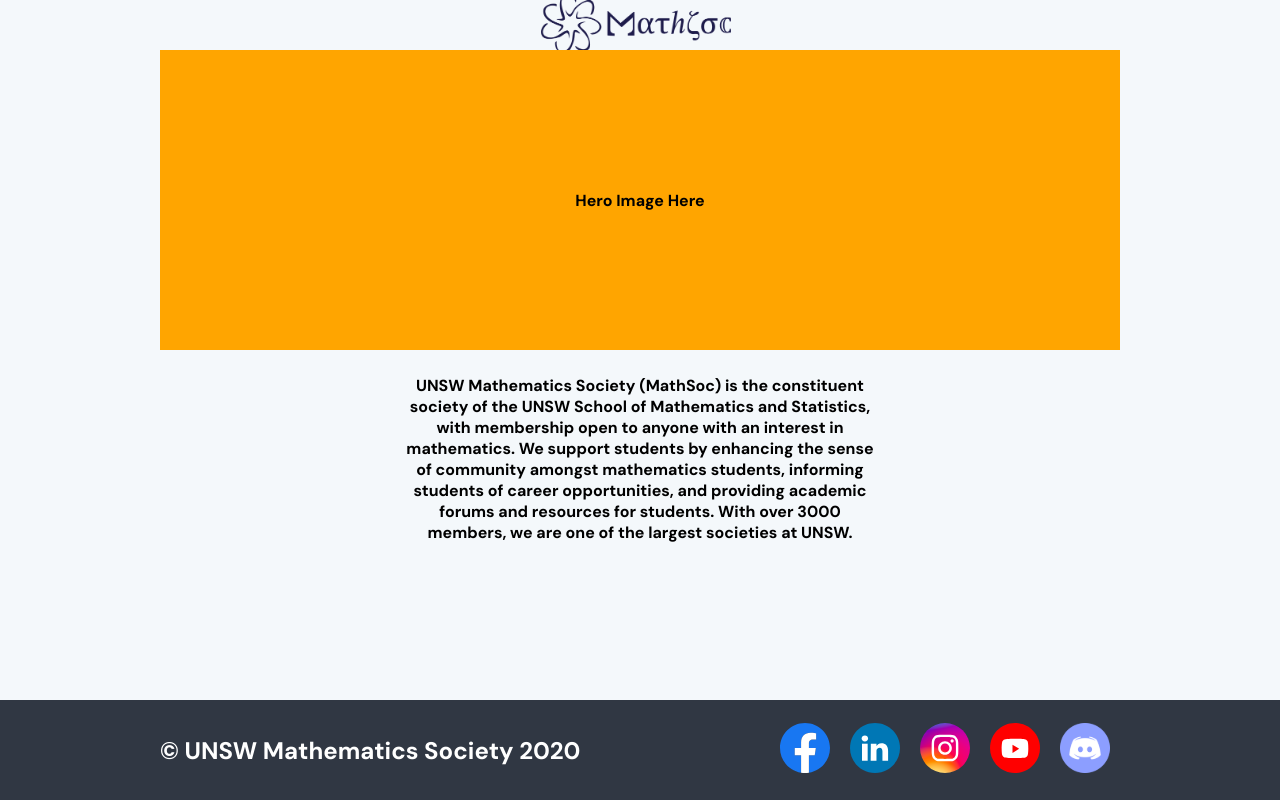
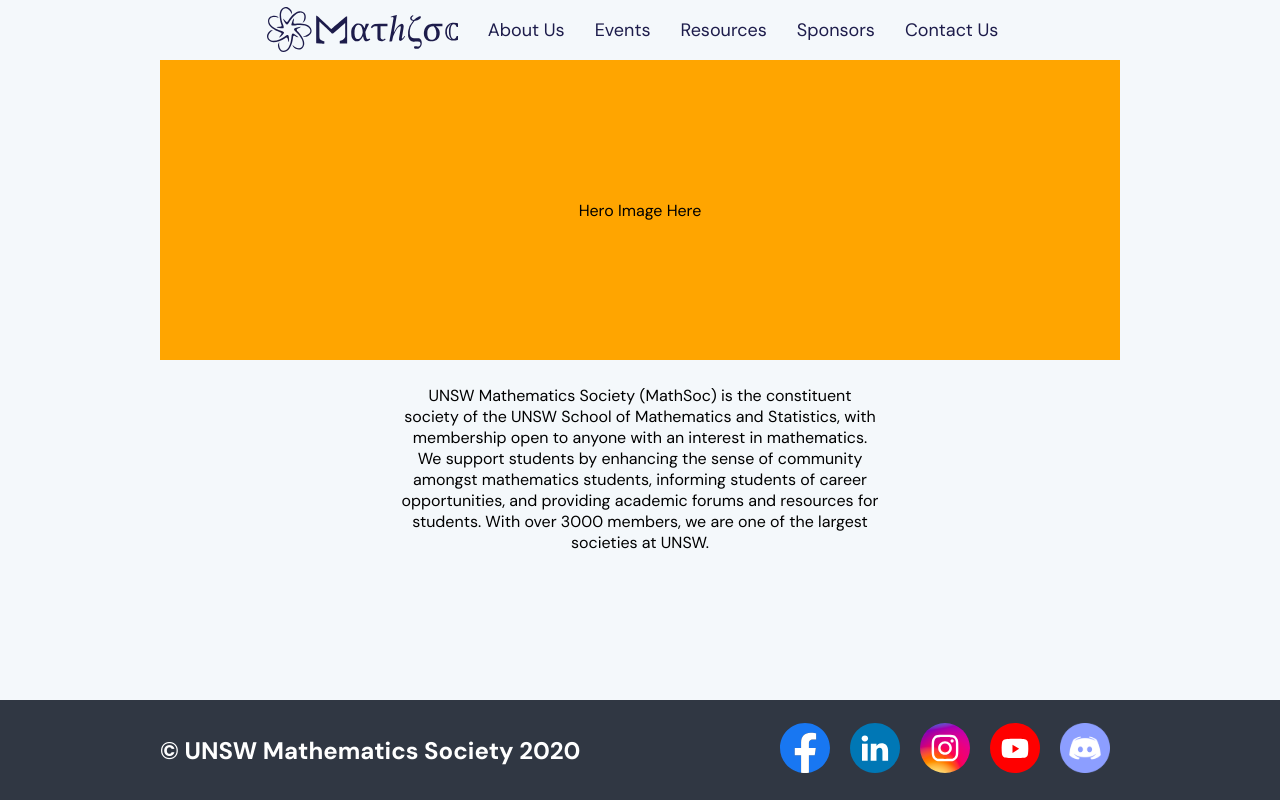
Before and after one commit to MathSocUNSW/mathsoc-website, a Next.js app in the folder frontend/: page / in a window 1280 px wide. Built offline with nearby package versions, Linux system fonts and the light colour scheme.

Commit message:
Header/navbar

```diff
--- a/frontend/src/components/NavBar.tsx
+++ b/frontend/src/components/NavBar.tsx
@@ -6,34 +6,27 @@ import styles from 'src/styles/NavBar.module.scss';
 export default function NavBar() {
   return (
     <section className={styles.mainContainer}>
+      <section className={styles.leftLogoContainer}>
+        <Link href='/'>
+          <img
+            src='/images/mathsocLogoLong.svg'
+            className={styles.logo}
+            alt='mathsoc logo'
+            aria-label='logo'
+          />
+        </Link>
+      </section>
       <section>
-        <img src='/images/mathsocLogo.png' className={styles.logo} />
+        <ul className={styles.navBarList}>
+          {navLinks.map(({ name, route }) => (
+            <li key={name} className={styles.navItemBox}>
+              <Link href={route}>
+                <span className={styles.navItemText}>{name}</span>
+              </Link>
+            </li>
+          ))}
+        </ul>
       </section>
     </section>
-    // <nav
-    //   style={{
-    //     display: 'flex',
-    //     alignItems: 'center',
-    //     justifyContent: 'center',
-    //     height: '100%',
-    //     backgroundColor: 'grey'
-    //   }}
-    // >
-    //   <ul
-    //     style={{
-    //       display: 'flex',
-    //       flexDirection: 'row',
-    //       justifyContent: 'center',
-    //       listStyleType: 'none'
-    //     }}
-    //   >
-    //     <li className='logo'>MathSoc Logo</li>
-    //     {navLinks.map(({ name, route }) => (
-    //       <li key={name} style={{ paddingLeft: '10px', paddingRight: '10px' }}>
-    //         <Link href={route}>{name}</Link>
-    //       </li>
-    //     ))}
-    //   </ul>
-    // </nav>
   );
 }
--- a/frontend/src/styles/NavBar.module.scss
+++ b/frontend/src/styles/NavBar.module.scss
@@ -7,7 +7,42 @@
   width: 100%;
 }
 
+.leftLogoContainer {
+  margin-right: 15px;
+}
+
 .logo {
-  height: 60px;
-  display: inline;
+  height: 45px;
+  margin-top: 3px; // To center it visually
+  &:hover {
+    cursor: pointer;
+  }
 }
+
+.navBarList {
+  list-style-type: none;
+  display: flex;
+  flex-direction: row;
+}
+
+.navItemBox {
+  padding-left: 10px;
+  padding-right: 10px;
+  margin-left: 5px;
+  margin-right: 5px;
+  padding-top: 10px;
+  padding-bottom: 10px;
+  border-radius: 15px;
+  transition: 0.3s;
+  &:hover {
+    // REVIEW: colour/wanted
+    cursor: pointer;
+    background-color: lightgrey;
+  }
+}
+
+.navItemText {
+  font-weight: 300;
+  color: #1d1c4b;
+  font-size: 18px;
+}
--- a/frontend/src/styles/globals.scss
+++ b/frontend/src/styles/globals.scss
@@ -1,4 +1,4 @@
-@import 'https://fonts.googleapis.com/css2?family=DM+Sans:wght@700&display=swap';
+@import 'https://fonts.googleapis.com/css2?family=DM+Sans:ital,wght@0,400;0,500;0,700;1,400;1,500;1,700&display=swap';
 
 * {
   margin: 0;
@@ -21,7 +21,7 @@ body {
     'footer   footer  footer';
   grid-template-columns: 1fr 6fr 1fr;
   // TODO: change 6 to 12 for smaller screens
-  grid-template-rows: 50px auto 100px;
+  grid-template-rows: 60px auto 100px;
   // gap: 25px 0; // horizontal vertical;
   header {
     grid-area: topbar;
```
Also changed, not shown: frontend/public/images/mathsocLogo.png (deleted), frontend/public/images/mathsocLogoLong.svg (added).
